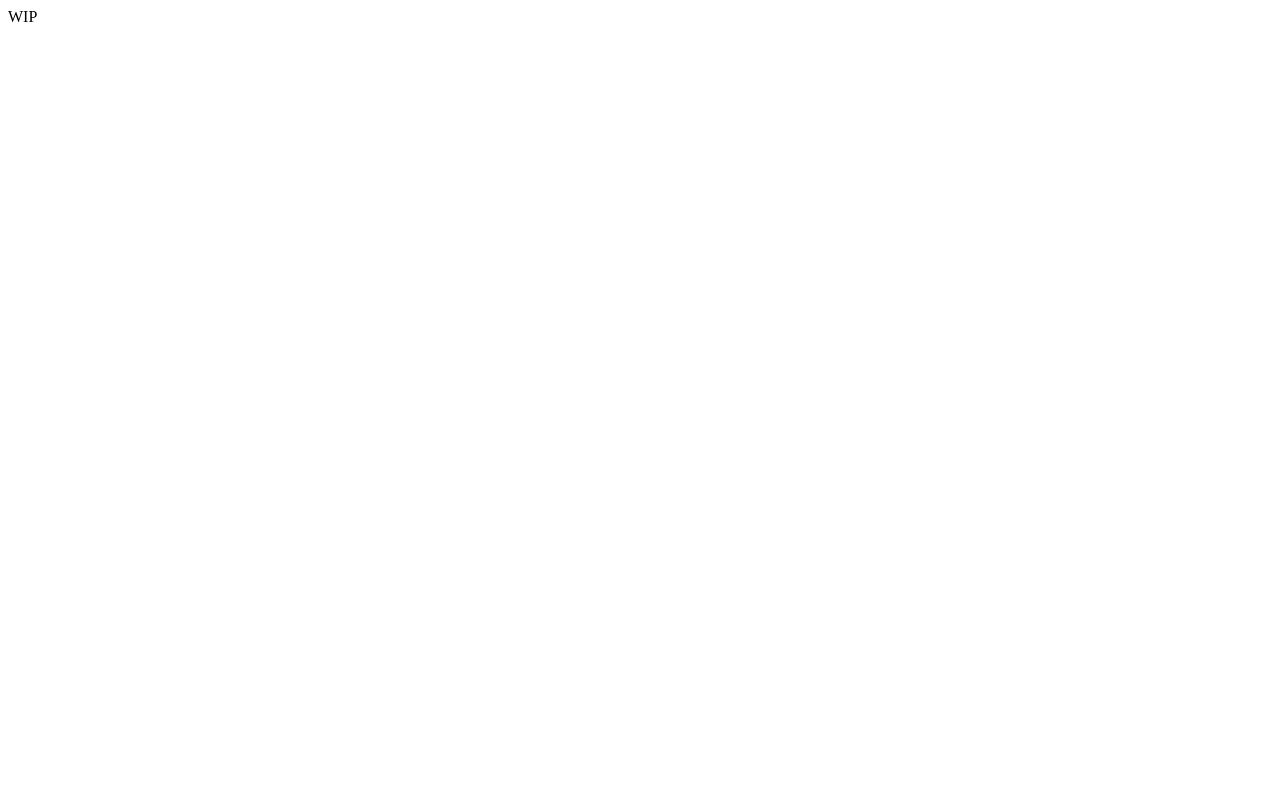
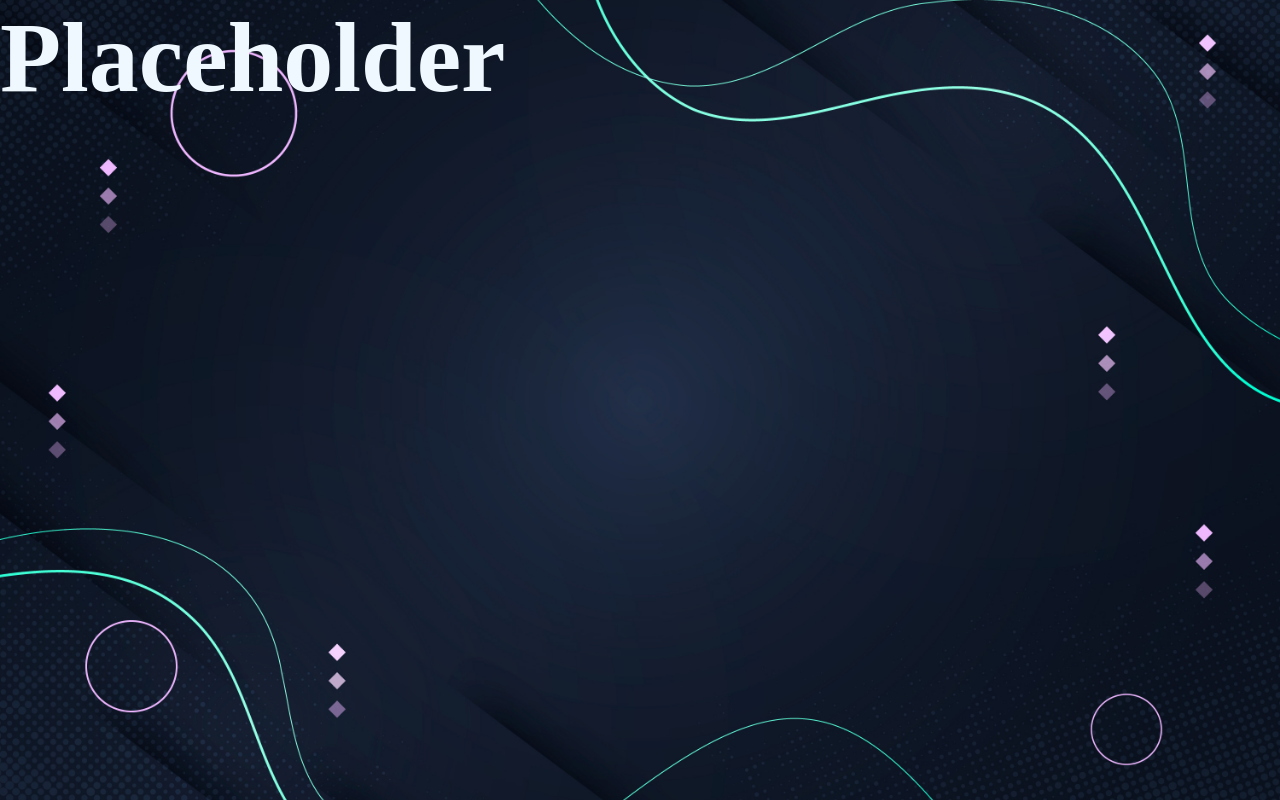
Before and after one commit to johann122004/WD-Lopez-Seatwork-2, a plain HTML site: page pages/page2 - Personal Information/index.html in a window 1280 px wide. Drawn offline with Linux system fonts and the light colour scheme.

```diff
--- a/pages/page2 - Personal Information/assets/css/style.css
+++ b/pages/page2 - Personal Information/assets/css/style.css
@@ -0,0 +1,17 @@
+* {
+    padding: 0;
+    margin: 0;
+}
+
+body {
+    background-image: url("../img/gradient_1.jpg");
+    min-height: 500px;
+    background-attachment: fixed;
+    background-position: center;
+    background-repeat: no-repeat;
+    background-size: cover;
+    & h1 {
+        font-size: 100px;
+        color: aliceblue;
+    }
+}
--- a/pages/page2 - Personal Information/index.html
+++ b/pages/page2 - Personal Information/index.html
@@ -4,8 +4,9 @@
     <meta charset="UTF-8">
     <meta name="viewport" content="width=device-width, initial-scale=1.0">
     <title>Document</title>
+    <link rel="stylesheet" href="./assets/css/style.css">
 </head>
 <body>
-    WIP
+    <h1>Placeholder</h1>
 </body>
 </html>
```
Also changed, not shown: index.html (+0 -6 lines), pages/page3 - Placeholder/index.html (renamed from pages/page3 - Resume Information/index.html, +2 -1 lines), pages/page2 - Personal Information/assets/img/gradient_1.jpg (added), pages/page3 - Placeholder/assets/css/style.css (added), pages/page3 - Placeholder/assets/js/scripts.js (added).
